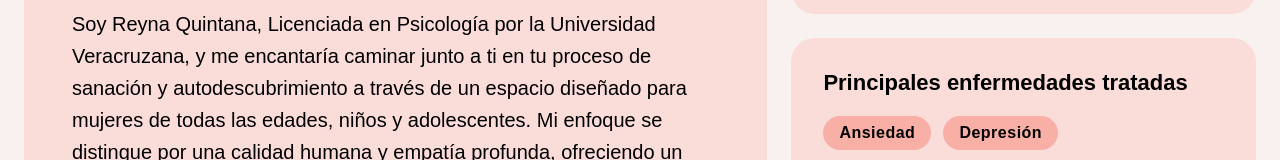
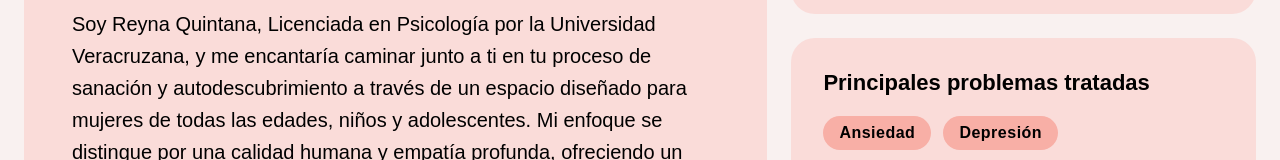
Before and after one commit to dev-softwaresystems/psicologaItzel, a React (Vite) app: page /experiencia in a window 1280 px wide. Shown: the part 244-404 px from the top of the page. Built offline with nearby package versions, Linux system fonts and the light colour scheme; a web font is replaced by a local one.

Commit message:
modificaciones

```diff
--- a/src/pages/Experiencia.tsx
+++ b/src/pages/Experiencia.tsx
@@ -105,7 +105,7 @@ const Experiencia = () => {
 
           {/* Diseases and Focus */}
           <div className="card exp-small-card">
-            <h3>Principales enfermedades tratadas</h3>
+            <h3>Principales problemas tratadas</h3>
             <div className="tags-container">
               <span className="pill-tag">Ansiedad</span>
               <span className="pill-tag">Depresión</span>
```
